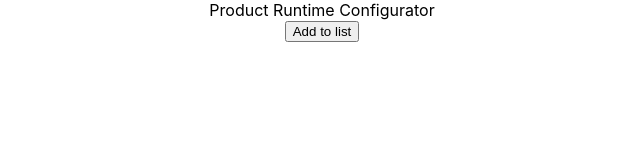
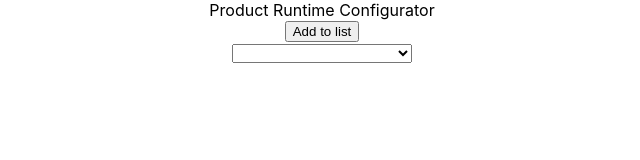
Before and after one commit to priyankaAccolite/react-poc, a React (Create React App) app: page / in a window 1280 px wide. Shown: the top 160 px of the page, without its empty margins (318-958 px from the left). Built offline with nearby package versions, Linux system fonts and the light colour scheme.

Commit message:
merged changes

```diff
--- a/package.json
+++ b/package.json
@@ -9,6 +9,7 @@
     "react": "^18.2.0",
     "react-dom": "^18.2.0",
     "react-scripts": "5.0.1",
+    "react-select": "^5.6.1",
     "web-vitals": "^2.1.4"
   },
   "scripts": {
--- a/src/App.js
+++ b/src/App.js
@@ -1,12 +1,31 @@
 import "./App.css";
 import Button from "./Components/Button";
+import DropDown from "./Components/DropDown";
 import MainContainer from "./MainContainer";
+import React from "react";
+const options = [
+  { value: "C++", label: "C++" },
+  { value: "JAVA", label: "JAVA" },
+  { value: "Javascript", label: "Javascript" },
+  { value: "Python", label: "Python" },
+  { value: "Swift", label: "Swift" },
+];
 
 function App() {
+  const [selectedval, setSelectedVal] = React.useState("");
+  const handleChange = (e) => {
+    setSelectedVal(e.target.value);
+  };
+  console.log(selectedval, "selectedval");
   return (
     <div className="App">
       <MainContainer />
       <Button name="Add to list" />
+      <DropDown
+        options={options}
+        setSelectedVal={setSelectedVal}
+        handleChange={handleChange}
+      />
     </div>
   );
 }
--- a/src/Components/DropDown.jsx
+++ b/src/Components/DropDown.jsx
@@ -0,0 +1,18 @@
+import React from "react";
+import "../Styles/dropdown.css";
+
+const DropDown2 = ({ handleChange, options }) => {
+  return (
+    <div>
+      <select className="select" name="cars" onChange={handleChange}>
+        <option style={{ display: "none" }}></option>
+        {options?.map((item) => (
+          <option value={item.value}>
+            <div>{item.value}</div>
+          </option>
+        ))}
+      </select>
+    </div>
+  );
+};
+export default DropDown2;
--- /dev/null
+++ b/src/Styles/dropdown.css
@@ -0,0 +1,9 @@
+.select {
+  outline: none;
+  width: 180px;
+}
+
+#ddlProducts * {
+  border-radius: 15px;
+  background-color: red;
+}
```
Also changed, not shown: src/Constants/Constants.js (+7 -0 lines), 1 other file (tests, documents, lock files or other folders).
